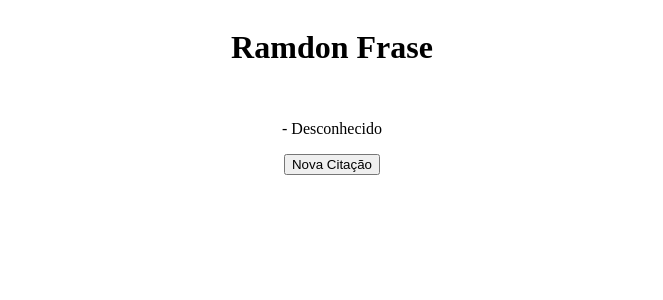
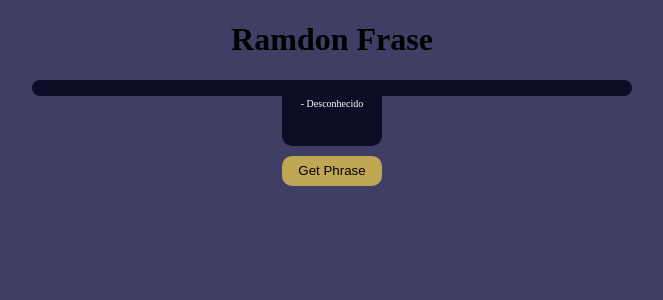
Before and after one commit to AdrianZapico/frase-random-app, a React (Create React App) app: page / in a window 1280 px wide. Shown: the top 300 px of the page, without its empty margins (308-971 px from the left). Built offline with nearby package versions, Linux system fonts and the light colour scheme; no server answers.

Commit message:
new styles

```diff
--- a/src/components/Frase/Frase.jsx
+++ b/src/components/Frase/Frase.jsx
@@ -1,5 +1,5 @@
 import React, { useState, useEffect } from "react";
-import { Container, DivFrase } from "./style";
+import { Container, DivFrase, DivAuthor, Button } from "./style";
 
 
 
@@ -36,14 +36,16 @@ export default function Frase() {
       </DivFrase>
       </Container>
       <Container>
-      <p>
+        <DivAuthor>
+      <p style={{margin:'2px'}}>
        - {citacoes.author ? citacoes.author : "Desconhecido"}
       </p>
+      </DivAuthor>
       </Container>
       <Container>
-      <button className="botao" onClick={getCitacoes}>
-        Nova Citação
-      </button>
+      <Button  onClick={getCitacoes}>
+        Get Phrase
+      </Button>
       </Container>
 
       </>
--- a/src/components/Frase/style.jsx
+++ b/src/components/Frase/style.jsx
@@ -7,6 +7,7 @@ export const Container = styled.div`
 
     display: flex;
     justify-content: center;
+    text-align: center;
 
 `
 
@@ -14,5 +15,51 @@ export const DivFrase = styled.div`
 
     background-color: #0d0d25;
     color: white;
+    width: 600px;
+    text-align: center;
+    border-radius: 10px;
+    font-family: cursive,italic;
 
 `
+export const DivAuthor = styled.div`
+
+    background-color: #0d0d25;
+    color: white;
+    width: 100px;
+    text-align: center;
+    height: 50px;
+    border-radius: 0px 0px 10px 10px;
+    font-family: cursive,italic;
+    font-size: 10px;
+`
+
+export const Button = styled.button`
+
+    margin-top: 10px;
+    width: 100px;
+    height: 30px;
+    border-radius: 10px;
+    border: none;
+    background-color: #c0a754;
+    transition: ease-in-out 0.8s;
+    &:hover
+    {
+    background-color: #dacf56;
+    border-color: rgba(19, 0, 0 );
+    color:rgba(19, 0, 0 ) ;
+
+
+    }
+    &:active
+    {
+    transition: ease-in-out 0.1s;
+    background-color: #f0c023;
+    border-color: rgba(19, 0, 0 );
+    color:rgba(19, 0, 0 ) ;
+    transform: scale(0.8);
+
+    }
+
+
+
+`
--- a/src/index.jsx
+++ b/src/index.jsx
@@ -1,6 +1,6 @@
 import React from 'react';
 import ReactDOM from 'react-dom/client';
-
+import GlobalStyle from './styles/Global';
 import App from './App';
 
 
@@ -8,5 +8,6 @@ const root = ReactDOM.createRoot(document.getElementById('root'));
 root.render(
   <React.StrictMode>
     <App />
+    <GlobalStyle/>
   </React.StrictMode>
 );
--- /dev/null
+++ b/src/styles/Global.js
@@ -0,0 +1,16 @@
+import { createGlobalStyle } from "styled-components";
+
+const GlobalStyle = createGlobalStyle`
+
+body{
+ padding: 0;
+ margin: 0;
+ box-sizing: border-box;
+ background-color: #3f3f65;
+}
+
+
+
+`
+
+export default GlobalStyle
```
Also changed, not shown: src/styles/app.js (deleted).
